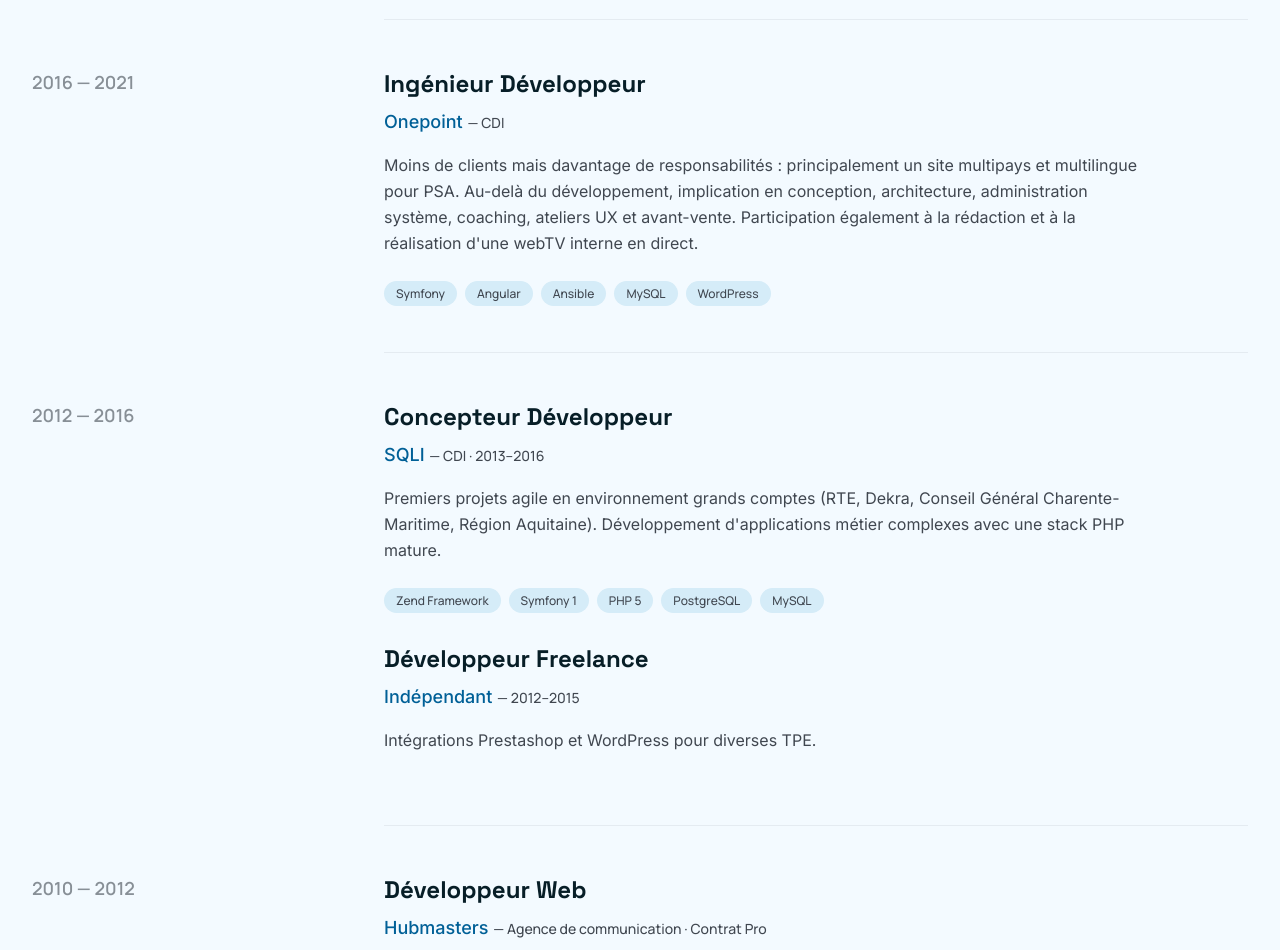
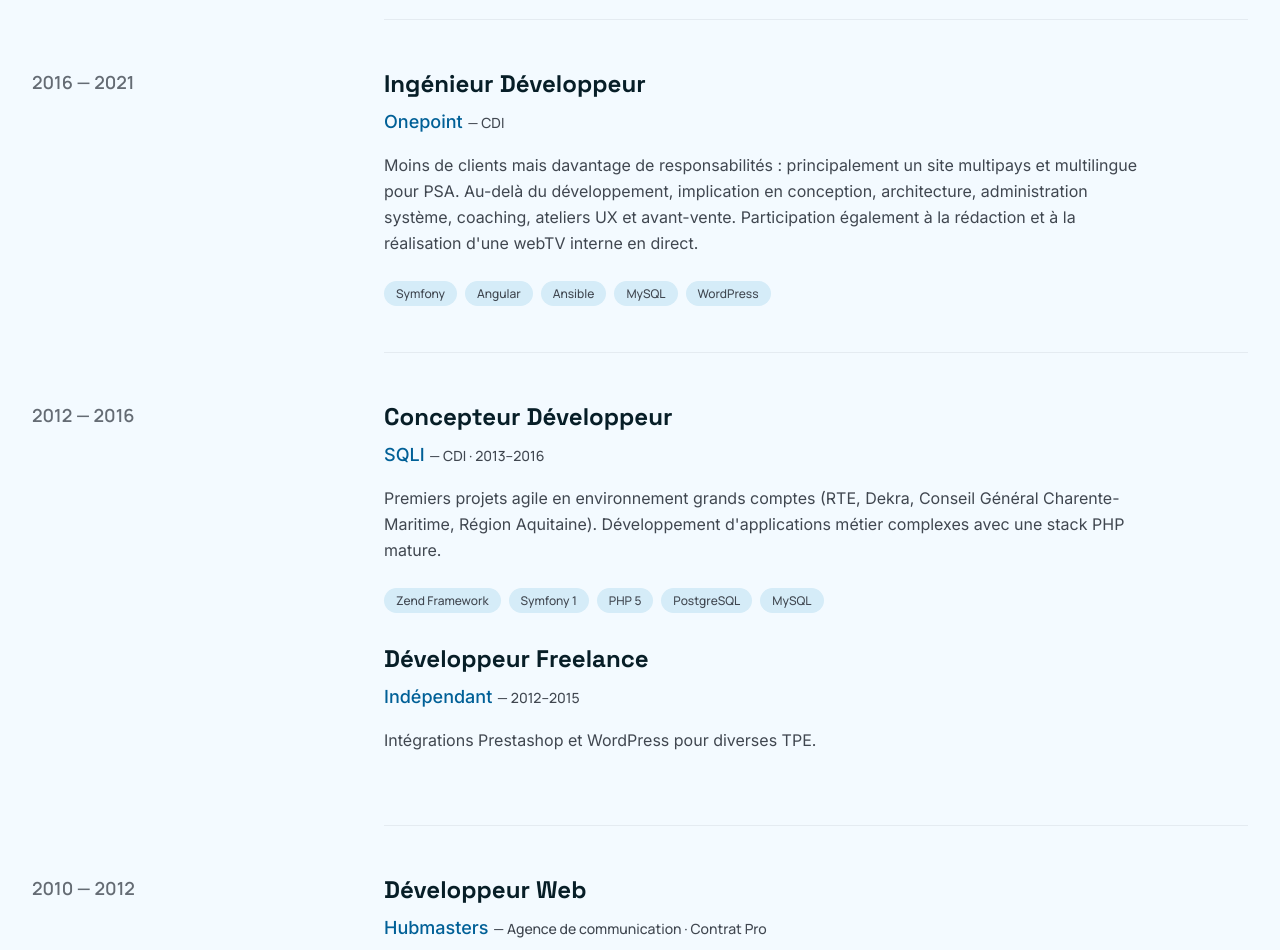
Before and after one commit to robinos33/site-perso, a website: page index.html in a window 1280 px wide. Shown: the part 2137-3087 px from the top of the page. Drawn offline with nearby package versions, Linux system fonts and the light colour scheme.

Commit message:
fix(a11y): increase contrast of date labels from /60 to /80 (WCAG AA)

```diff
--- a/index.html
+++ b/index.html
@@ -367,7 +367,7 @@
         <!-- Onepoint -->
         <li class="flex flex-col md:flex-row gap-8 md:gap-16 items-start">
           <div class="md:w-1/4 md:sticky md:top-32">
-            <time class="font-label text-on-surface-variant/60 font-bold text-lg" datetime="2016">
+            <time class="font-label text-on-surface-variant/80 font-bold text-lg" datetime="2016">
               2016 — 2021
             </time>
           </div>
@@ -393,7 +393,7 @@
         <!-- SQLI + Freelance (période chevauchante) -->
         <li class="flex flex-col md:flex-row gap-8 md:gap-16 items-start">
           <div class="md:w-1/4 md:sticky md:top-32">
-            <time class="font-label text-on-surface-variant/60 font-bold text-lg" datetime="2012">
+            <time class="font-label text-on-surface-variant/80 font-bold text-lg" datetime="2012">
               2012 — 2016
             </time>
           </div>
@@ -430,7 +430,7 @@
         <!-- Hubmasters -->
         <li class="flex flex-col md:flex-row gap-8 md:gap-16 items-start">
           <div class="md:w-1/4 md:sticky md:top-32">
-            <time class="font-label text-on-surface-variant/60 font-bold text-lg" datetime="2010">
+            <time class="font-label text-on-surface-variant/80 font-bold text-lg" datetime="2010">
               2010 — 2012
             </time>
           </div>
```
Also changed, not shown: assets/output.css.
